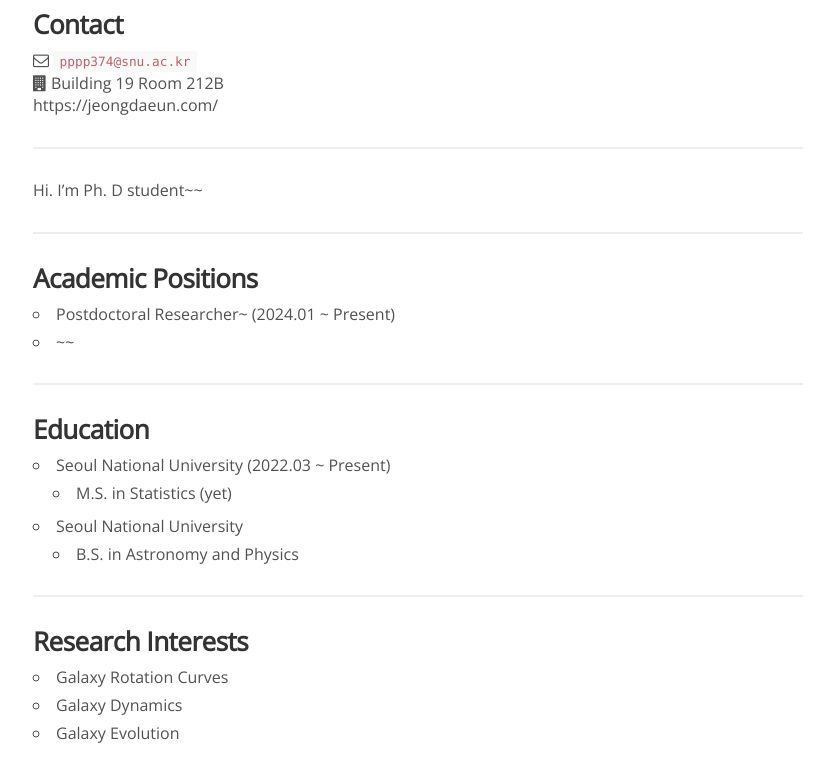
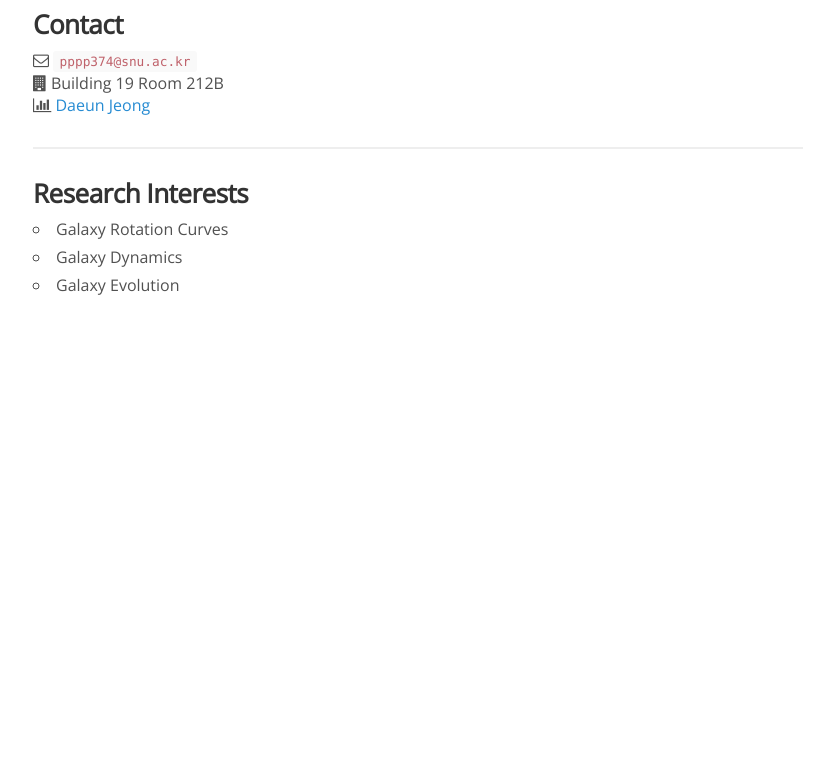
Before and after one commit to exgalcos/exgalcos.github.io, a Jekyll site: the page built from _people/daeun_jeong.md, in a window 1280 px wide and 1152 px high. Shown: the part 387-1152 px from the top of the window, without its empty margins (222-1056 px from the left). Built offline with Jekyll 4.4.1, drawn with Linux system fonts in a browser that asks for light colours; nearby versions of some CDN libraries; comment, search, counter and statistics services are not loaded.

Commit message:
Update daeun_jeong.md

```diff
--- a/_people/daeun_jeong.md
+++ b/_people/daeun_jeong.md
@@ -12,27 +12,7 @@ joined: 2021
 
 <i class="fa fa-envelope-o"></i>  `pppp374@snu.ac.kr`<br>
 <i class="fa fa-building"></i> Building 19 Room 212B <br>
-https://jeongdaeun.com/
-
-<hr>
-
-Hi. I'm Ph. D student~~ <br>
-
-<hr>
-
-### Academic Positions
-
-* Postdoctoral Researcher~ (2024.01 ~ Present)
-* ~~
-
-<hr>
-
-### Education
-
-* Seoul National University (2022.03 ~ Present)
-    - M.S. in Statistics (yet)
-* Seoul National University
-    - B.S. in Astronomy and Physics
+<i class="fa fa-bar-chart"></i> [Daeun Jeong](https://jeongdaeun.com/)
 
 <hr>
 
```
